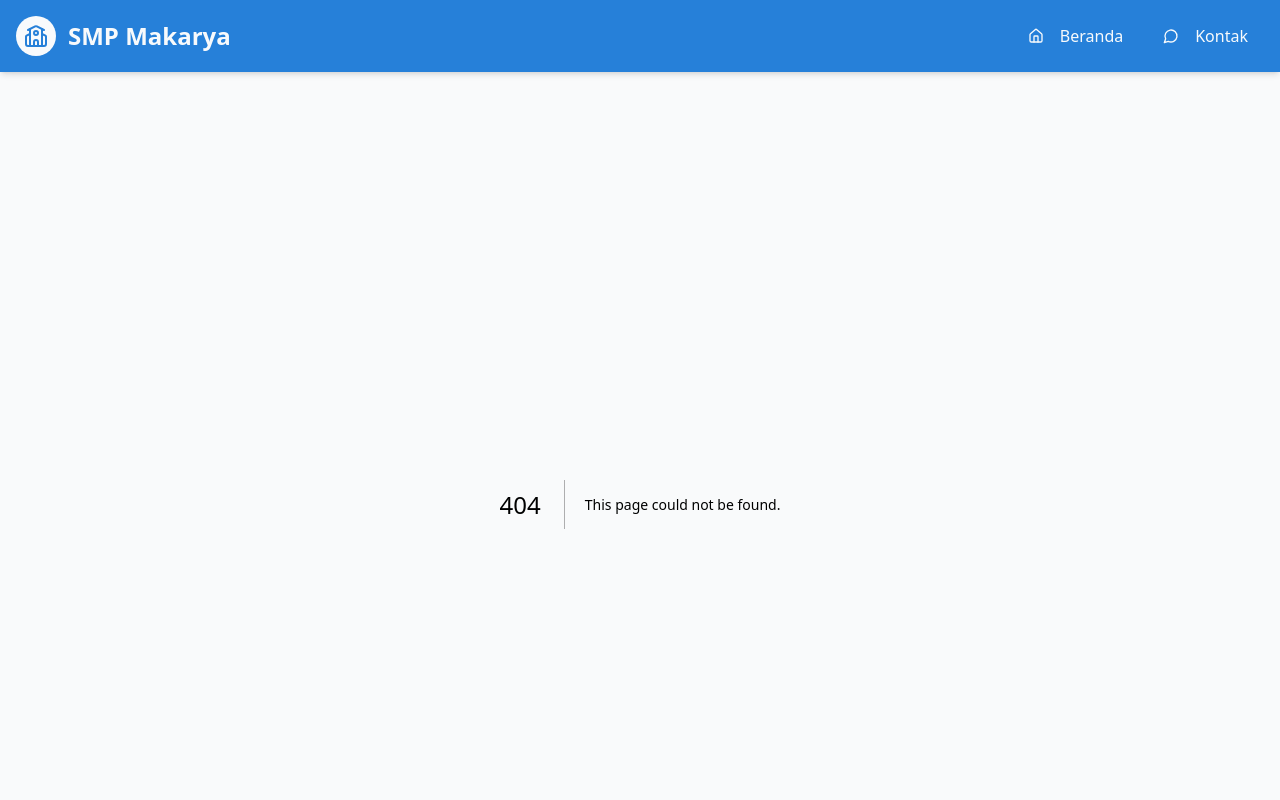
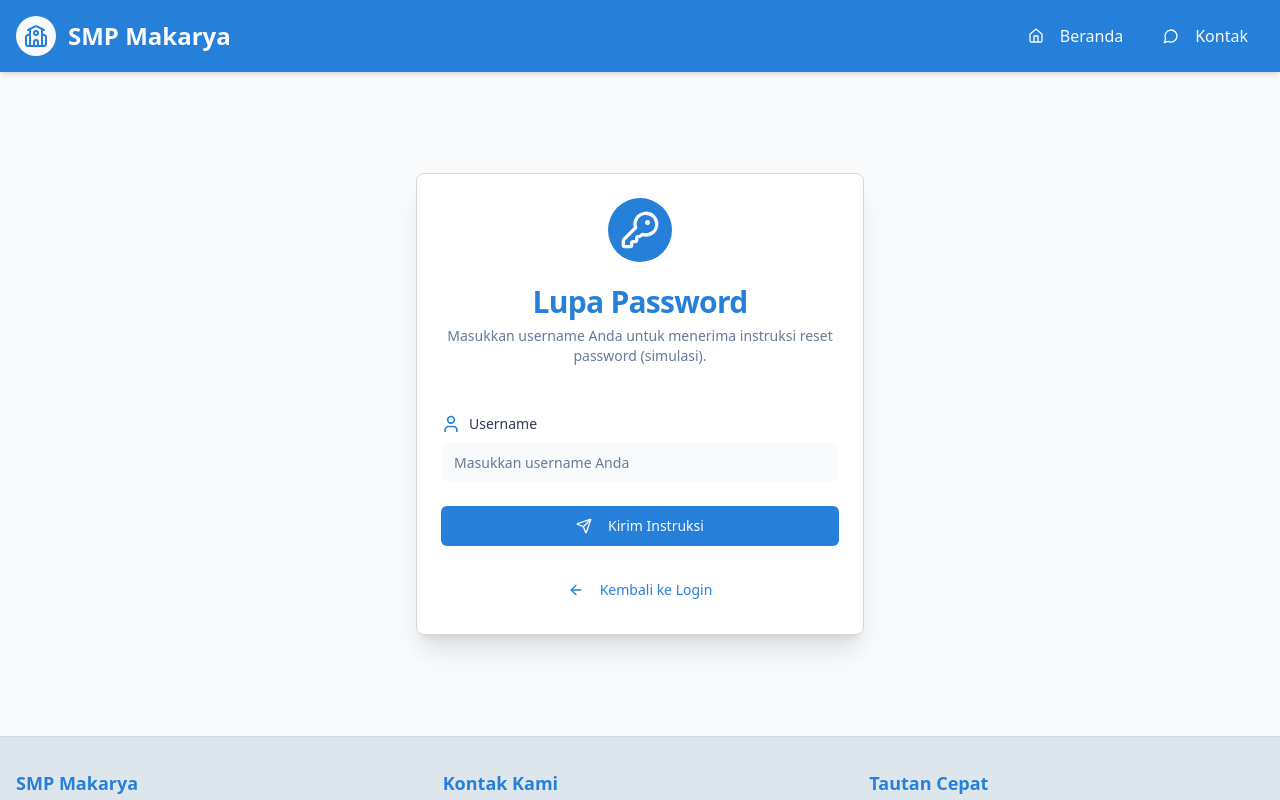
Before and after one commit to vjdevelopervj/ppbd-smp-makarya, a Next.js app: page /lupa-password in a window 1280 px wide. Before the commit this address had no page. Shown: the top 800 px of the page. Built offline with nearby package versions, Linux system fonts and the light colour scheme.

Commit message:
buatkan fitur lupa password pada peran user

```diff
--- /dev/null
+++ b/src/app/lupa-password/page.tsx
@@ -0,0 +1,126 @@
+
+'use client';
+
+import { zodResolver } from '@hookform/resolvers/zod';
+import { useForm } from 'react-hook-form';
+import { z } from 'zod';
+import { Button } from '@/components/ui/button';
+import {
+  Form,
+  FormControl,
+  FormField,
+  FormItem,
+  FormLabel,
+  FormMessage,
+} from '@/components/ui/form';
+import { Input } from '@/components/ui/input';
+import { Card, CardContent, CardDescription, CardHeader, CardTitle } from '@/components/ui/card';
+import { useToast } from '@/hooks/use-toast';
+import { useRouter } from 'next/navigation';
+import { useState } from 'react';
+import { KeyRound, User, Send, ArrowLeft } from 'lucide-react';
+import Link from 'next/link';
+
+const forgotPasswordSchema = z.object({
+  username: z.string().min(3, { message: 'Username minimal 3 karakter.' }),
+});
+
+type ForgotPasswordFormData = z.infer<typeof forgotPasswordSchema>;
+
+const REGISTERED_USERS_KEY = 'smpMakaryaRegisteredUsers';
+
+export default function ForgotPasswordPage() {
+  const { toast } = useToast();
+  const router = useRouter();
+  const [isSubmitting, setIsSubmitting] = useState(false);
+
+  const form = useForm<ForgotPasswordFormData>({
+    resolver: zodResolver(forgotPasswordSchema),
+    defaultValues: {
+      username: '',
+    },
+  });
+
+  async function onSubmit(data: ForgotPasswordFormData) {
+    setIsSubmitting(true);
+    await new Promise((resolve) => setTimeout(resolve, 1000)); // Simulate API delay
+
+    const storedUsersRaw = typeof window !== 'undefined' ? localStorage.getItem(REGISTERED_USERS_KEY) : null;
+    const storedUsers = storedUsersRaw ? JSON.parse(storedUsersRaw) : [];
+
+    const existingUser = storedUsers.find((user: any) => user.username === data.username);
+
+    if (existingUser) {
+      toast({
+        title: 'Permintaan Terkirim (Simulasi)',
+        description: 'Jika username terdaftar, instruksi untuk mereset password Anda telah (disimulasikan) dikirim. Silakan periksa email Anda.',
+        className: 'bg-accent text-accent-foreground',
+        duration: 7000,
+      });
+    } else {
+      toast({
+        title: 'Username Tidak Ditemukan (Simulasi)',
+        description: 'Username yang Anda masukkan tidak terdaftar. Pastikan username sudah benar atau daftar akun baru.',
+        variant: 'destructive',
+        duration: 7000,
+      });
+    }
+    // We don't actually reset anything here, just simulate the notification
+    // In a real app, you'd trigger an email or other reset mechanism.
+    form.reset(); // Reset form regardless of outcome for security/privacy.
+    setIsSubmitting(false);
+    // Optionally redirect after a delay or keep user on page
+    // router.push('/');
+  }
+
+  return (
+    <div className="flex justify-center items-center min-h-[calc(100vh-200px)] py-12">
+      <Card className="w-full max-w-md shadow-xl animate-fade-in-up">
+        <CardHeader className="text-center">
+          <div className="mx-auto flex h-16 w-16 items-center justify-center rounded-full bg-primary mb-4">
+            <KeyRound className="h-10 w-10 text-primary-foreground" />
+          </div>
+          <CardTitle className="text-3xl font-bold text-primary">Lupa Password</CardTitle>
+          <CardDescription className="text-muted-foreground">
+            Masukkan username Anda untuk menerima instruksi reset password (simulasi).
+          </CardDescription>
+        </CardHeader>
+        <CardContent className="p-6 space-y-6">
+          <Form {...form}>
+            <form onSubmit={form.handleSubmit(onSubmit)} className="space-y-6">
+              <FormField
+                control={form.control}
+                name="username"
+                render={({ field }) => (
+                  <FormItem>
+                    <FormLabel className="flex items-center">
+                      <User className="mr-2 h-5 w-5 text-primary" /> Username
+                    </FormLabel>
+                    <FormControl>
+                      <Input placeholder="Masukkan username Anda" {...field} />
+                    </FormControl>
+                    <FormMessage />
+                  </FormItem>
+                )}
+              />
+              <Button type="submit" className="w-full bg-primary hover:bg-primary/90 text-primary-foreground" disabled={isSubmitting}>
+                {isSubmitting ? (
+                  'Memproses...'
+                ) : (
+                  <>
+                    <Send className="mr-2 h-5 w-5" /> Kirim Instruksi
+                  </>
+                )}
+              </Button>
+            </form>
+          </Form>
+          <div className="text-center">
+            <Button variant="link" asChild onClick={() => router.back()} className="text-primary hover:underline">
+                <Link href="#"><ArrowLeft className="mr-2 h-4 w-4" /> Kembali ke Login</Link>
+            </Button>
+          </div>
+        </CardContent>
+      </Card>
+    </div>
+  );
+}
--- a/src/components/login-selection-form.tsx
+++ b/src/components/login-selection-form.tsx
@@ -192,9 +192,17 @@ export default function LoginSelectionForm() {
                 name="password"
                 render={({ field }) => (
                   <FormItem>
-                    <FormLabel className="flex items-center">
-                      <KeyRound className="mr-2 h-5 w-5 text-primary" /> Password
-                    </FormLabel>
+                    <div className="flex justify-between items-center">
+                      <FormLabel className="flex items-center">
+                        <KeyRound className="mr-2 h-5 w-5 text-primary" /> Password
+                      </FormLabel>
+                      {selectedRole === 'user' && (
+                        <Link href="/lupa-password"
+                              className="text-xs text-primary hover:underline font-medium">
+                          Lupa Password?
+                        </Link>
+                      )}
+                    </div>
                     <FormControl>
                       <Input type="password" placeholder="********" {...field} />
                     </FormControl>
```
